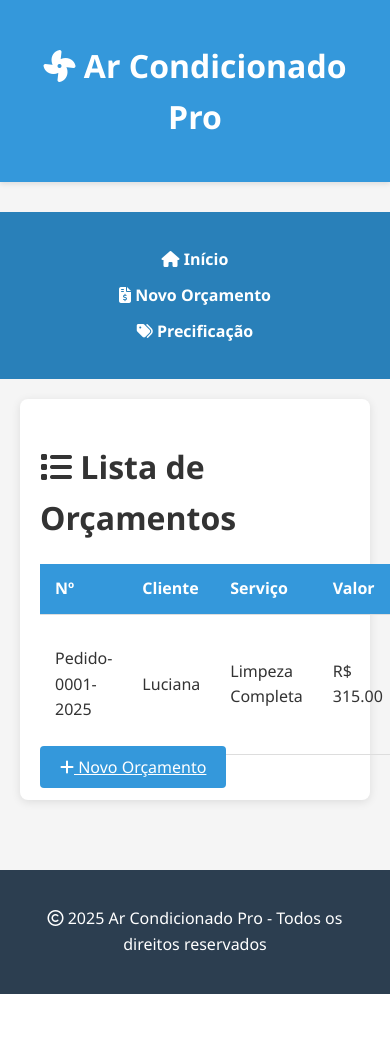
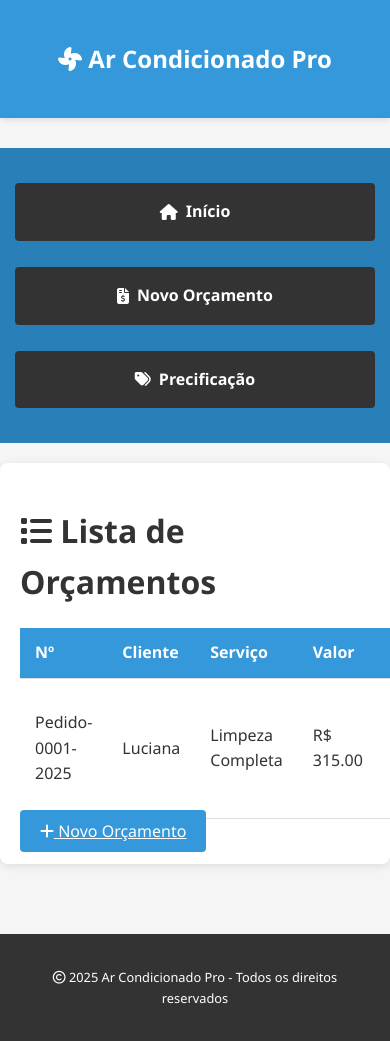
Before and after one commit to Rodrigolu25/rgsclimatizacao, a Flask app: page /lista_orcamentos in a window 390 px wide; the page is wider, and only the part inside the window is pictured. Before the commit the page ends 994 px from the top of that part, so only its background shows below. Run offline with Flask 3, Linux system fonts and the light colour scheme; data comes from the database, SQL or seed files in the repository.

Commit message:
Mensagem

```diff
--- a/templates/base.html
+++ b/templates/base.html
@@ -3,11 +3,50 @@
 
 <head>
     <meta charset="UTF-8">
-    <meta name="viewport" content="width=device-width, initial-scale=1.0">
+    <meta name="viewport" content="width=device-width, initial-scale=1.0, shrink-to-fit=no">
     <title>Ar Condicionado Pro - {% block title %}{% endblock %}</title>
     <!-- Adicione o Font Awesome -->
     <link rel="stylesheet" href="https://cdnjs.cloudflare.com/ajax/libs/font-awesome/6.4.0/css/all.min.css">
     <link rel="stylesheet" href="{{ url_for('static', filename='style.css') }}">
+    <style>
+        /* Estilos responsivos adicionais */
+        @media (max-width: 768px) {
+            header .container h1 {
+                font-size: 1.5rem;
+                text-align: center;
+            }
+
+            nav ul {
+                flex-direction: column;
+                gap: 0.5rem;
+            }
+
+            nav li {
+                width: 100%;
+            }
+
+            nav a {
+                padding: 0.5rem;
+                justify-content: center;
+            }
+
+            .alert {
+                padding: 0.75rem;
+                font-size: 0.9rem;
+            }
+        }
+
+        @media (max-width: 576px) {
+            .container {
+                padding-left: 15px;
+                padding-right: 15px;
+            }
+
+            footer p {
+                font-size: 0.8rem;
+            }
+        }
+    </style>
 </head>
 
 <body>
@@ -19,21 +58,27 @@
 
     <nav>
         <div class="container">
-            <ul>
-                <li><a href="{{ url_for('index') }}"><i class="fas fa-home"></i> Início</a></li>
-                <li><a href="{{ url_for('orcamento') }}"><i class="fas fa-file-invoice-dollar"></i> Novo Orçamento</a></li>
-                <li><a href="{{ url_for('precificacao') }}"><i class="fas fa-tags"></i> Precificação</a></li>
+            <ul style="display: flex; flex-wrap: wrap; gap: 1rem; padding: 0; list-style: none;">
+                <li style="flex: 1 0 auto;"><a href="{{ url_for('index') }}" style="display: flex; align-items: center; gap: 0.5rem; padding: 1rem; text-decoration: none; color: white; background-color: #333; border-radius: 4px;">
+                    <i class="fas fa-home"></i> <span>Início</span>
+                </a></li>
+                <li style="flex: 1 0 auto;"><a href="{{ url_for('orcamento') }}" style="display: flex; align-items: center; gap: 0.5rem; padding: 1rem; text-decoration: none; color: white; background-color: #333; border-radius: 4px;">
+                    <i class="fas fa-file-invoice-dollar"></i> <span>Novo Orçamento</span>
+                </a></li>
+                <li style="flex: 1 0 auto;"><a href="{{ url_for('precificacao') }}" style="display: flex; align-items: center; gap: 0.5rem; padding: 1rem; text-decoration: none; color: white; background-color: #333; border-radius: 4px;">
+                    <i class="fas fa-tags"></i> <span>Precificação</span>
+                </a></li>
             </ul>
         </div>
     </nav>
 
-    <main class="container">
+    <main class="container" style="padding: 20px 0;">
         {% with messages = get_flashed_messages(with_categories=true) %}
         {% if messages %}
         {% for category, message in messages %}
-        <div class="alert alert-{{ category }}">
+        <div class="alert alert-{{ category }}" style="padding: 1rem; margin-bottom: 1rem; border-radius: 4px; display: flex; align-items: center; gap: 0.5rem;">
             <i class="fas fa-{% if category == 'success' %}check-circle{% elif category == 'danger' %}exclamation-circle{% else %}info-circle{% endif %}"></i>
-            {{ message }}
+            <span>{{ message }}</span>
         </div>
         {% endfor %}
         {% endif %}
@@ -42,7 +87,7 @@
         {% block content %}{% endblock %}
     </main>
 
-    <footer style="text-align: center; padding: 20px; margin-top: 30px; background-color: var(--dark-color); color: white;">
+    <footer style="text-align: center; padding: 20px; margin-top: 30px; background-color: #333; color: white;">
         <p><i class="far fa-copyright"></i> 2025 Ar Condicionado Pro - Todos os direitos reservados</p>
     </footer>
 
```
